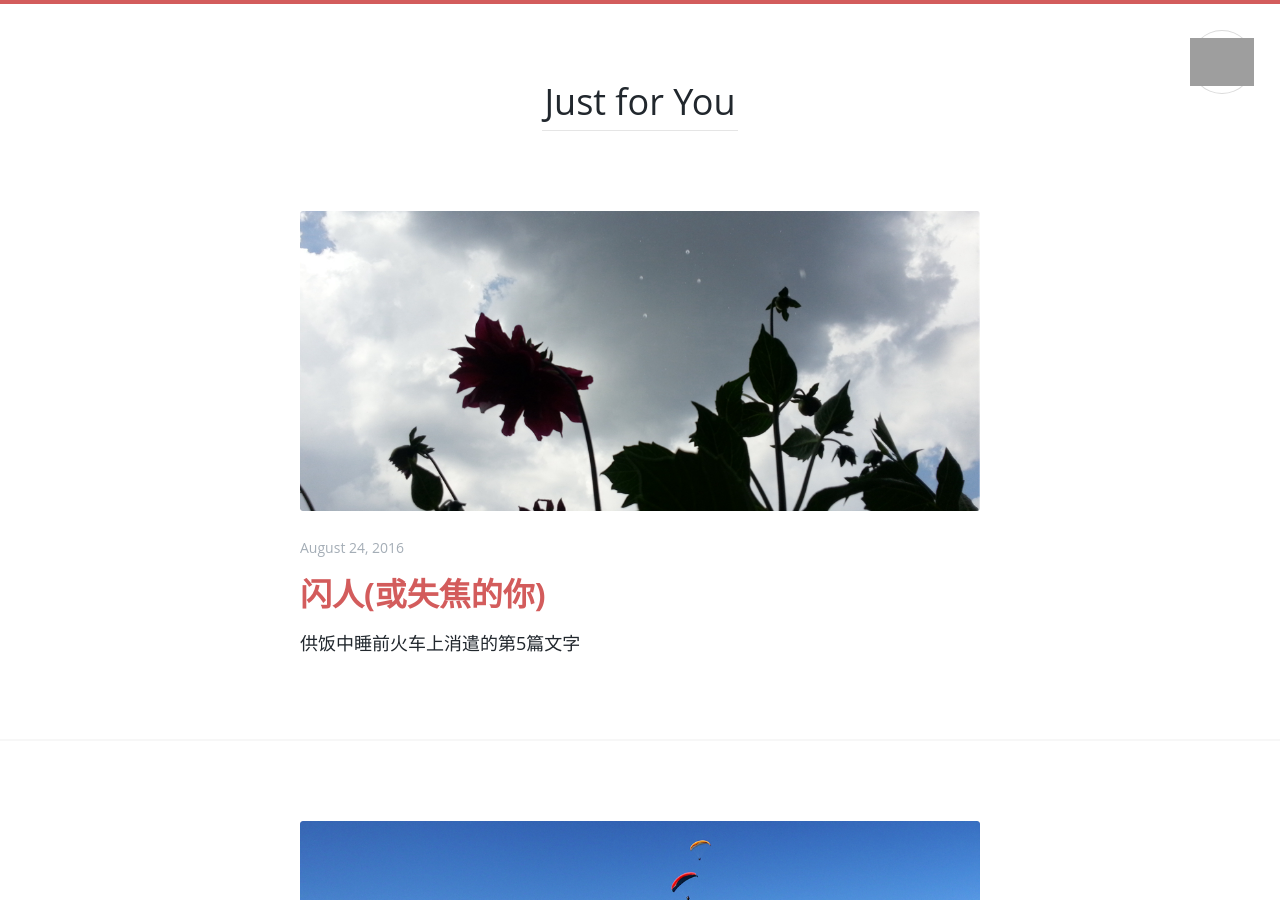
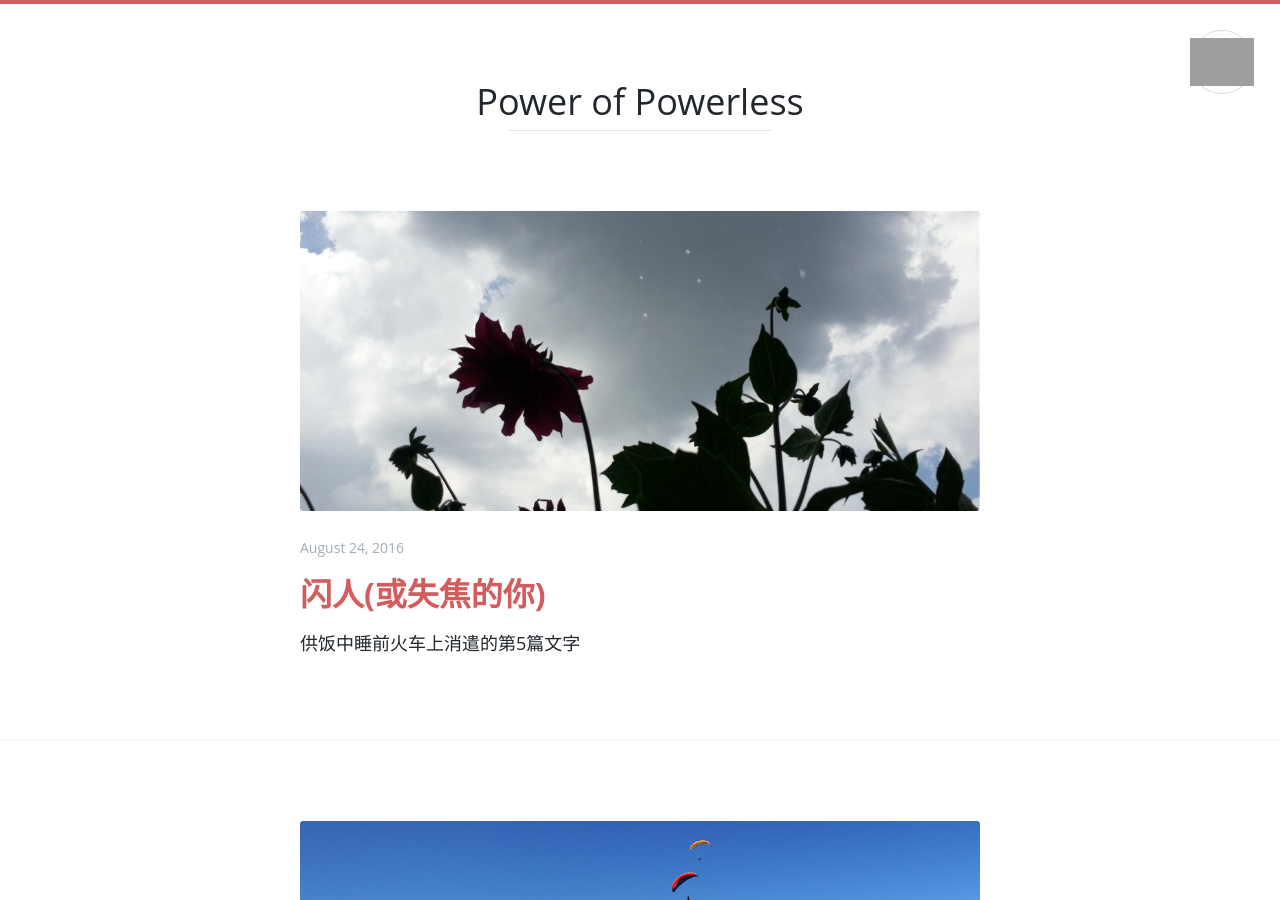
Before and after one commit to sardine2/wangshourong, a Jekyll site: the page built from index.html, in a window 1280 px wide and 900 px high. Built offline with Jekyll 4.4.1, drawn with Linux system fonts in a browser that asks for light colours; the list of posts is cut into pages by our own code; grey boxes are pictures that could not be loaded.

Commit message:
Update _config.yml

```diff
--- a/_config.yml
+++ b/_config.yml
@@ -1,5 +1,5 @@
 # Site settings
-title: Just for You
+title: Power of Powerless
 header-img: "img/autumn2.jpg"
 tagline: "吉光片羽"
 description: "你是一个意外。"
```
